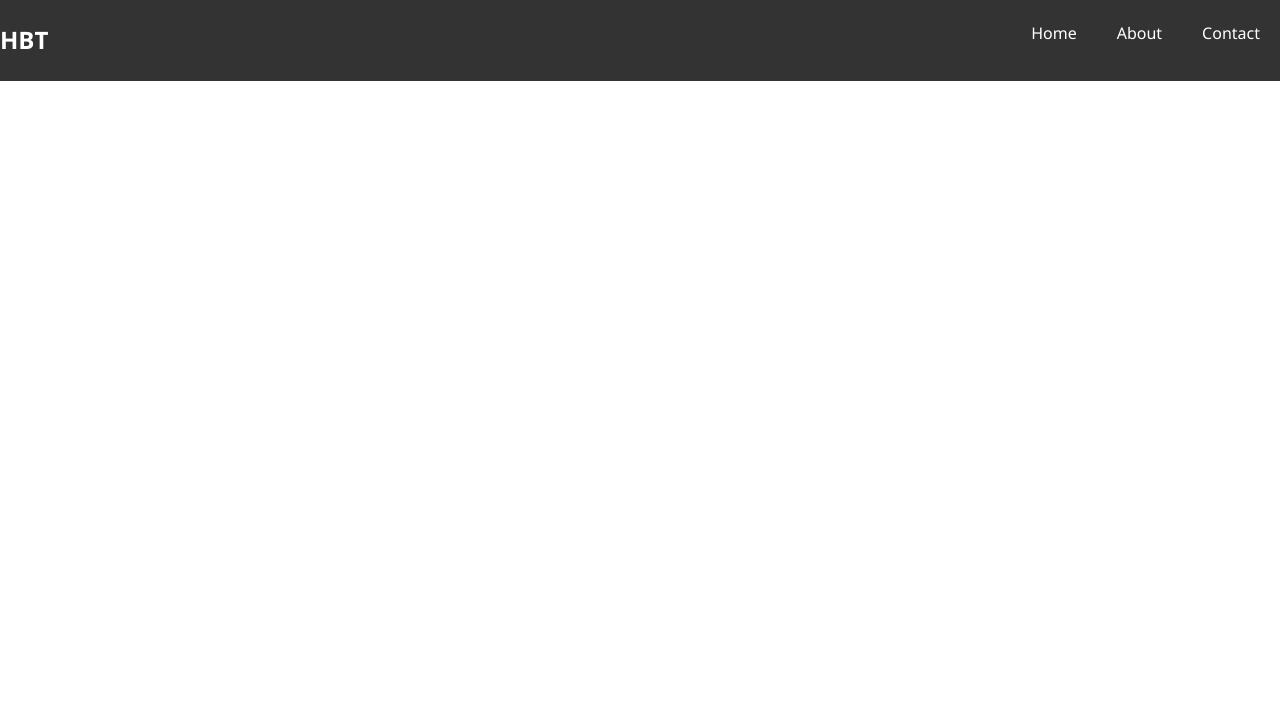
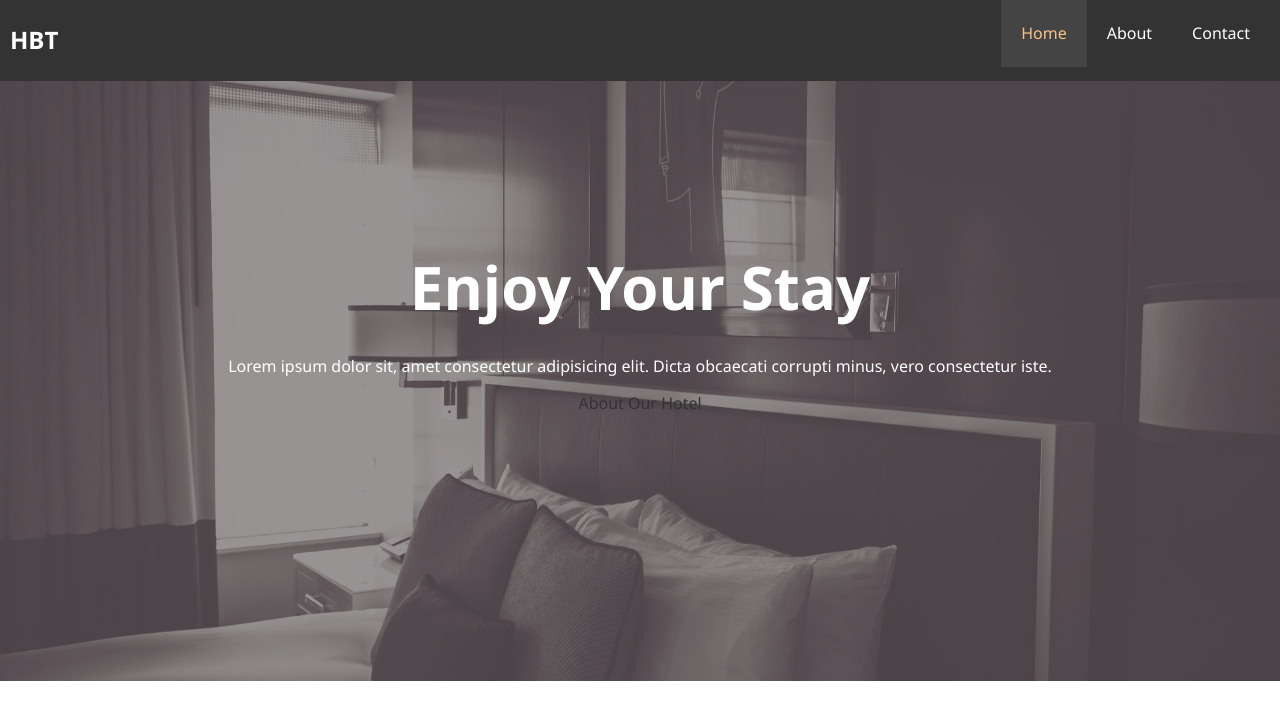
Before and after one commit to Tduncan14/fronthotel, a plain HTML site: page index.html in a window 1280 px wide. Drawn offline with Linux system fonts and the light colour scheme.

Commit message:
keep moving forward

```diff
--- a/css/style.css
+++ b/css/style.css
@@ -34,6 +34,21 @@ p{
 }
 
 
+
+/* utills classes */
+
+.container{
+    margin:auto;
+    max-width:81.75rem;
+    /* max-width:1100px; */
+    overflow:auto;
+    padding:0 10px;
+}
+
+
+/* end */
+
+/* navbar */
 
 #navbar{
     background-color:#333;
@@ -73,7 +88,34 @@ p{
 }
 
 
-#navbar ul li a:hover{
+#navbar ul li a:hover, #navbar ul li  a.current{
     background:#444;
     color:#f7c08a;
 }
+
+/* end of nav */
+
+
+/*beginning of showcase content*/
+
+
+#showcase{
+     background:url('../img/showcase.jpg') no-repeat center center/cover;
+     object-fit: cover;
+     height:37.5rem;
+}
+
+
+#showcase .showcase-content {
+    color:white;
+    text-align:center;
+    padding-top:170px;
+}
+
+
+
+#showcase .showcase-content h1{
+    font-size:60px;
+    line-height:1.2em;
+
+}
--- a/index.html
+++ b/index.html
@@ -12,17 +12,32 @@
     <header>
          <nav id="navbar">
 
+            <div class="container">
             <h1 class="logo"><a href="index.html">HBT</a></h1>
 
 
             <ul>
-                <li><a href="index.html">Home</a></li>
+                <li><a class="current"href="index.html">Home</a></li>
                 <li><a href="about.html"> About</a></li>
                 <li><a href="contact.html"> Contact</a></li>
             </ul>
 
+        </div>
 
          </nav>
+
+         <div id="showcase">
+
+            <div class="showcase-content">
+                <h1> <span class="text-primary">Enjoy</span> Your Stay</h1>
+
+                <p class="lead"> Lorem ipsum dolor sit, amet consectetur adipisicing elit. Dicta obcaecati corrupti minus, vero consectetur iste.</p>
+
+
+                <a  class="btn" href="about.html"> About Our Hotel</a>
+            </div>
+
+         </div>
     </header>
 
 
```
